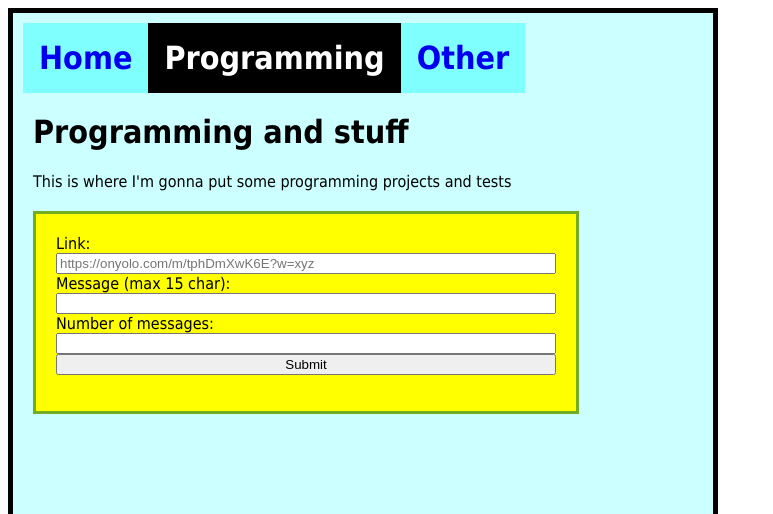
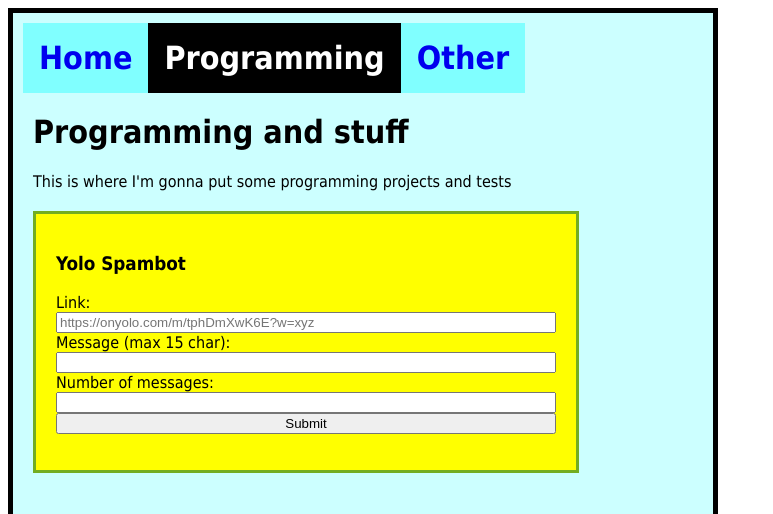
Before and after one commit to scopreon/scopreon.ddns.net, a PHP site: page /programming.php in a window 1280 px wide. Shown: the top 514 px of the page, without its empty margins (0-773 px from the left). Run offline with PHP 8.4, Linux system fonts and the light colour scheme.

Commit message:
added title to spambot

```diff
--- a/programming.php
+++ b/programming.php
@@ -22,6 +22,7 @@
     <p>This is where I'm gonna put some programming projects and tests</p>
   </div>
   <div id='yoloForm'>
+    <h3>Yolo Spambot</h3>
     <form action="yoloSpambot.php" method="post" target="hidden-form">
       <label>Link:</label>
       <input type="text" name="link" placeholder='https://onyolo.com/m/tphDmXwK6E?w=xyz'><br>
```
